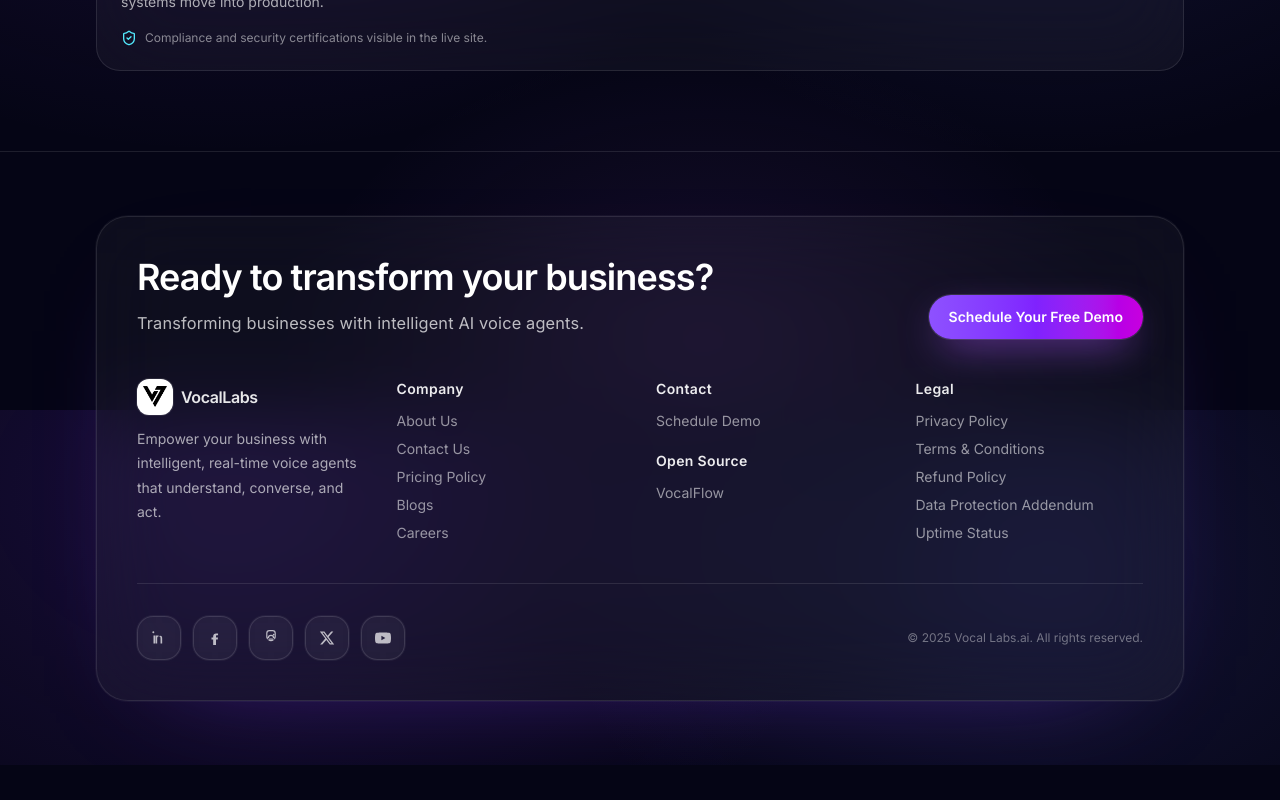
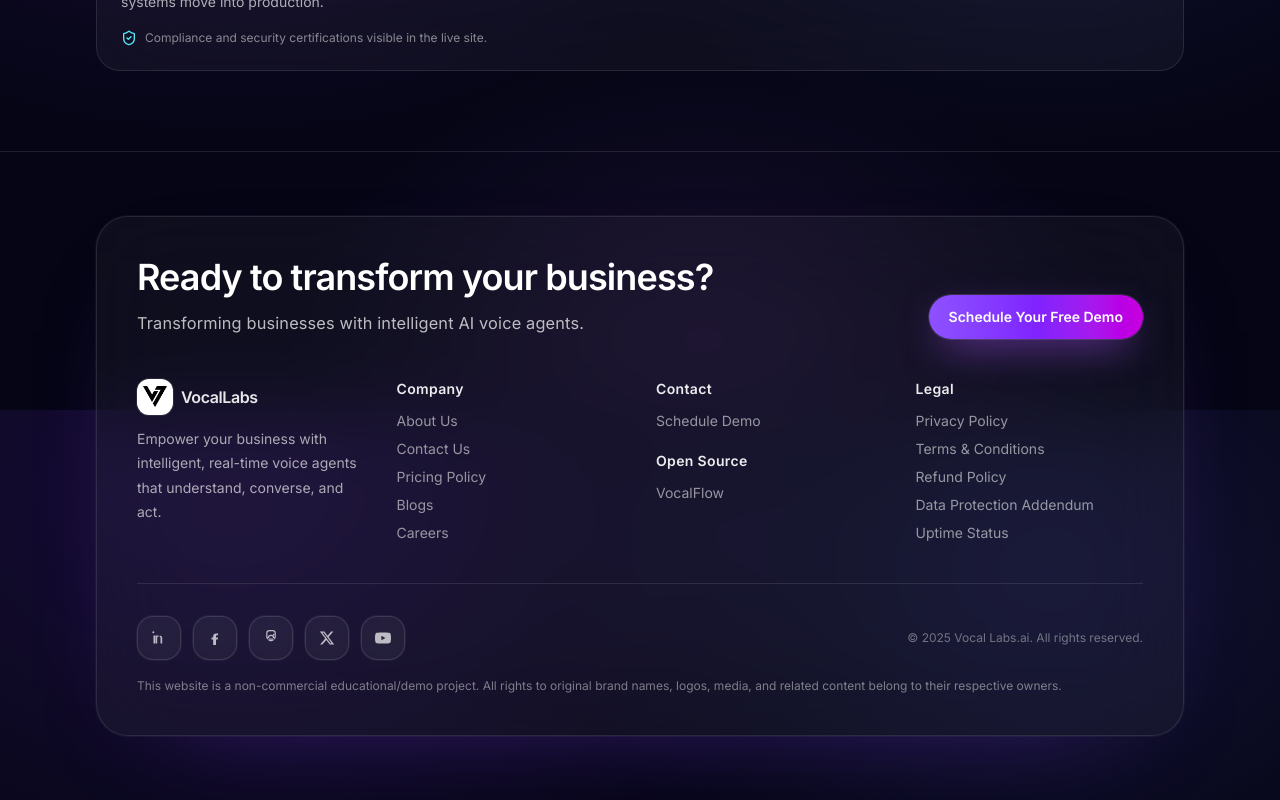
Before and after one commit to snehaamishraa/Vocallabs.AI-Clone-, a Next.js app: page / in a window 1280 px wide. Shown: the part 4390-5190 px from the top of the page. Before the commit the page ends 5155 px from the top, so only its background shows below. Built offline with nearby package versions, Linux system fonts and the light colour scheme.

Commit message:
docs: add educational purpose disclaimer

```diff
--- a/src/components/landing/Footer.tsx
+++ b/src/components/landing/Footer.tsx
@@ -149,6 +149,11 @@ export function Footer() {
             </div>
             <div className="text-xs text-white/40">© 2025 Vocal Labs.ai. All rights reserved.</div>
           </div>
+
+          <div className="mt-4 text-xs leading-relaxed text-white/45">
+            This website is a non-commercial educational/demo project. All rights to original brand names,
+            logos, media, and related content belong to their respective owners.
+          </div>
         </div>
       </Container>
     </footer>
```
